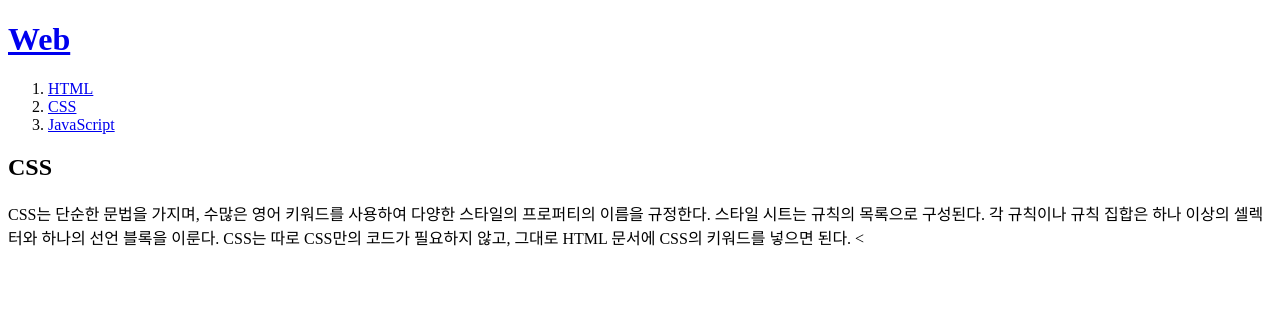
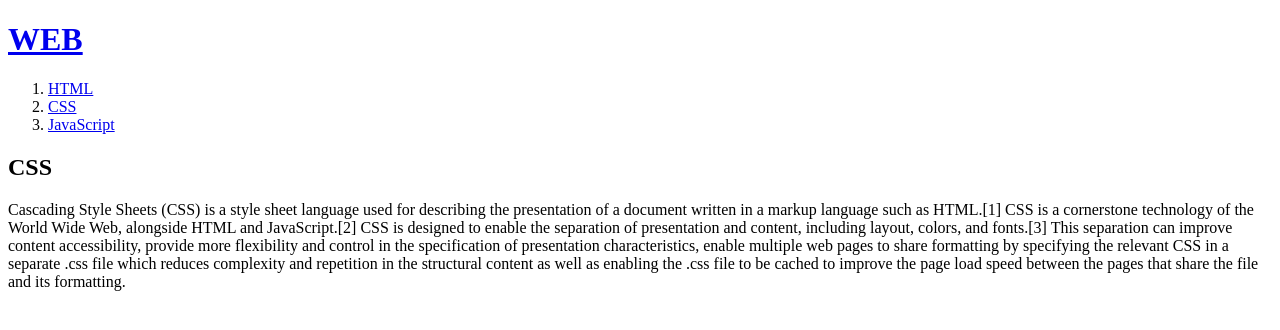
Before and after one commit to prow0915/web1, a plain HTML site: page 2.html in a window 1280 px wide. Drawn offline with Linux system fonts and the light colour scheme.

Commit message:
2021.10.25

```diff
--- a/2.html
+++ b/2.html
@@ -1,22 +1,19 @@
 <!doctype html>
 <html>
 <head>
-  <title>WEB1-CSS</title>
+  <title>WEB1 - css</title>
   <meta charset="utf-8">
-  </head>
+</head>
+<body>
+  <h1><a href="index.html">WEB</a></h1>
+  <ol>
+    <li><a href="1.html">HTML</a></li>
+    <li><a href="2.html">CSS</a></li>
+    <li><a href="3.html">JavaScript</a></li>
+  </ol>
+  <h2>CSS</h2>
+  Cascading Style Sheets (CSS) is a style sheet language used for describing the presentation of a document written in a markup language such as HTML.[1] CSS is a cornerstone technology of the World Wide Web, alongside HTML and JavaScript.[2]
 
- <body>
-   <h1><a href="index.html">Web</a></h1>
-  <ol>
-  <LI><a href="1.html">HTML</a></LI>
-  <LI><a href="2.html">CSS</a></LI>
-  <LI><a href="3.html">JavaScript</a></LI>
-</ol>
-<h2>CSS</h2>
-CSS는 단순한 문법을 가지며, 수많은 영어 키워드를 사용하여 다양한 스타일의 프로퍼티의 이름을 규정한다.
-
-스타일 시트는 규칙의 목록으로 구성된다. 각 규칙이나 규칙 집합은 하나 이상의 셀렉터와 하나의 선언 블록을 이룬다.
-
-CSS는 따로 CSS만의 코드가 필요하지 않고, 그대로 HTML 문서에 CSS의 키워드를 넣으면 된다.
-<
+  CSS is designed to enable the separation of presentation and content, including layout, colors, and fonts.[3] This separation can improve content accessibility, provide more flexibility and control in the specification of presentation characteristics, enable multiple web pages to share formatting by specifying the relevant CSS in a separate .css file which reduces complexity and repetition in the structural content as well as enabling the .css file to be cached to improve the page load speed between the pages that share the file and its formatting.
+</body>
 </html>
```
Also changed, not shown: 1.html (+13 -13 lines), 3.html (+12 -11 lines), index.html (+13 -13 lines).
